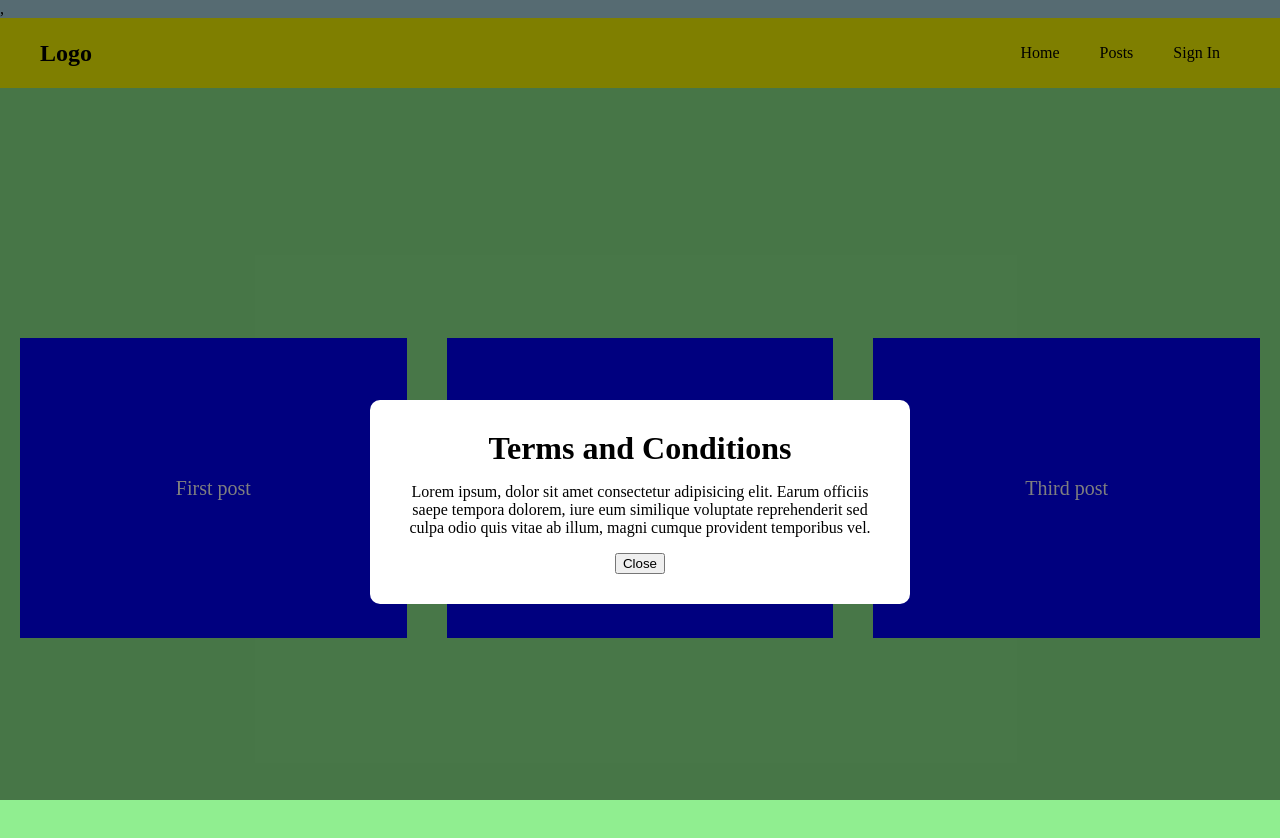
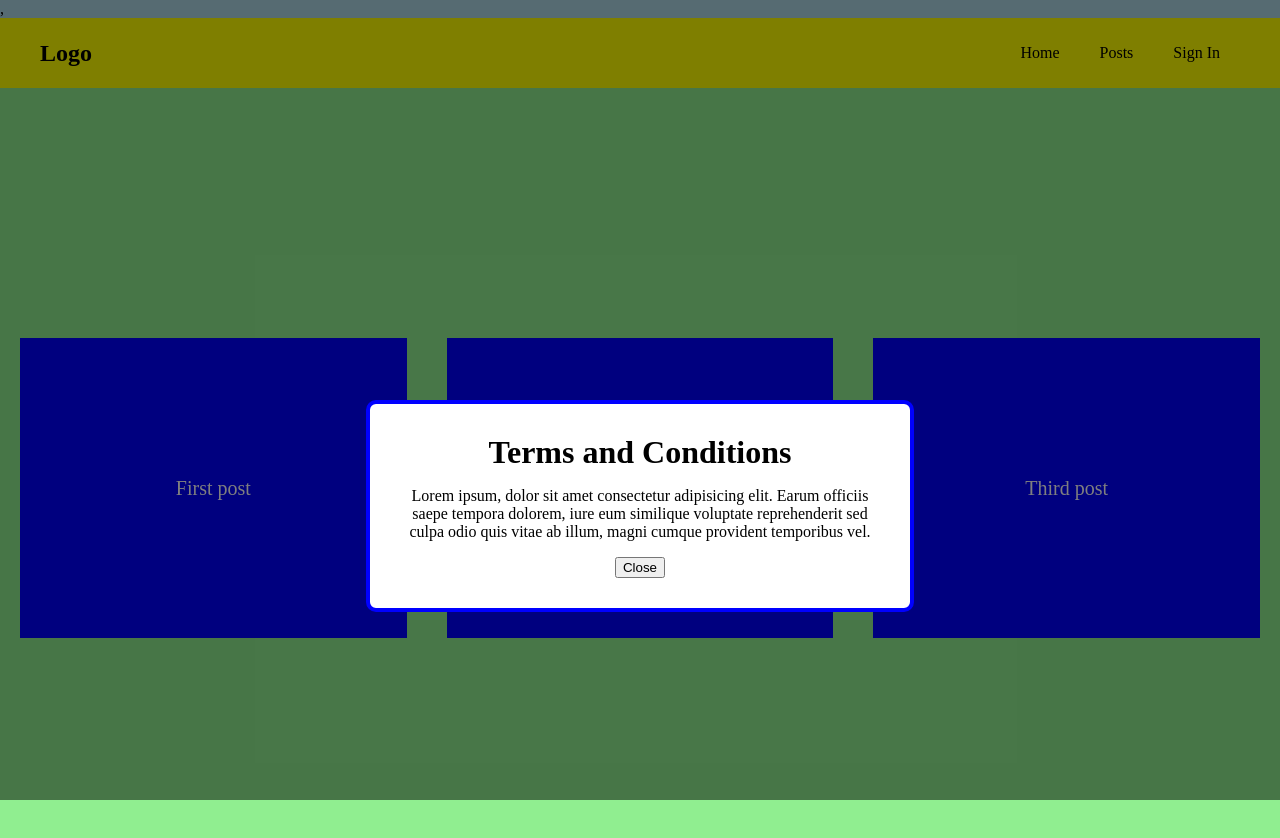
Before and after one commit to aungkyawth3t/spa-react, a React (Create React App) app: page / in a window 1280 px wide. Both pictures are taken after a click on the item "Sign In". Shown: the top 838 px of the page. Built offline with nearby package versions, Linux system fonts and the light colour scheme.

Commit message:
inline css

```diff
--- a/src/App.js
+++ b/src/App.js
@@ -30,7 +30,7 @@ function App() {
         <p> feel free to <a href="">join here </a></p>
       </Modal> */}
 
-      {showModal && <Modal>
+      {showModal && <Modal danger={false}>
         <h1>Terms and Conditions</h1>
         <p>Lorem ipsum, dolor sit amet consectetur adipisicing elit. Earum officiis saepe tempora dolorem, iure eum similique voluptate reprehenderit sed culpa odio quis vitae ab illum, magni cumque provident temporibus vel.</p>
         <button onClick={() => setShowModal(false)}>Close</button>
--- a/src/components/Modal/index.js
+++ b/src/components/Modal/index.js
@@ -2,12 +2,15 @@ import React from 'react'
 import './index.css';
 import ReactDom from 'react-dom';
 
-export default function Modal({ children }) {
+export default function Modal({ children, danger }) {
   return (
     ReactDom.createPortal(
       <div className="modal-component">
         <div className="modal-backdrop">
-          <div className="modal">
+          <div className="modal" style={{
+            border: '4px solid',
+            borderColor: danger ? 'red' : 'blue'
+          }}>
             {children}
           </div>
         </div>,
```
